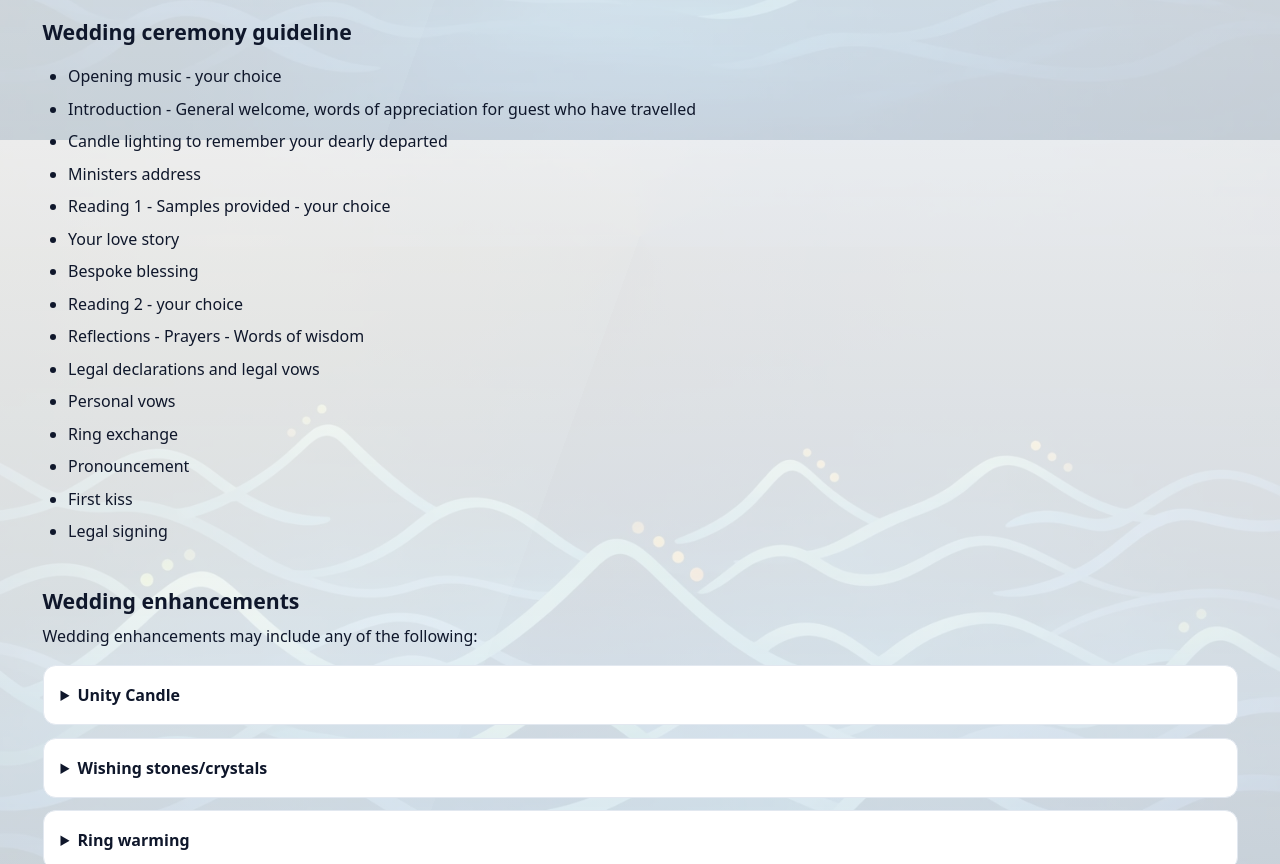
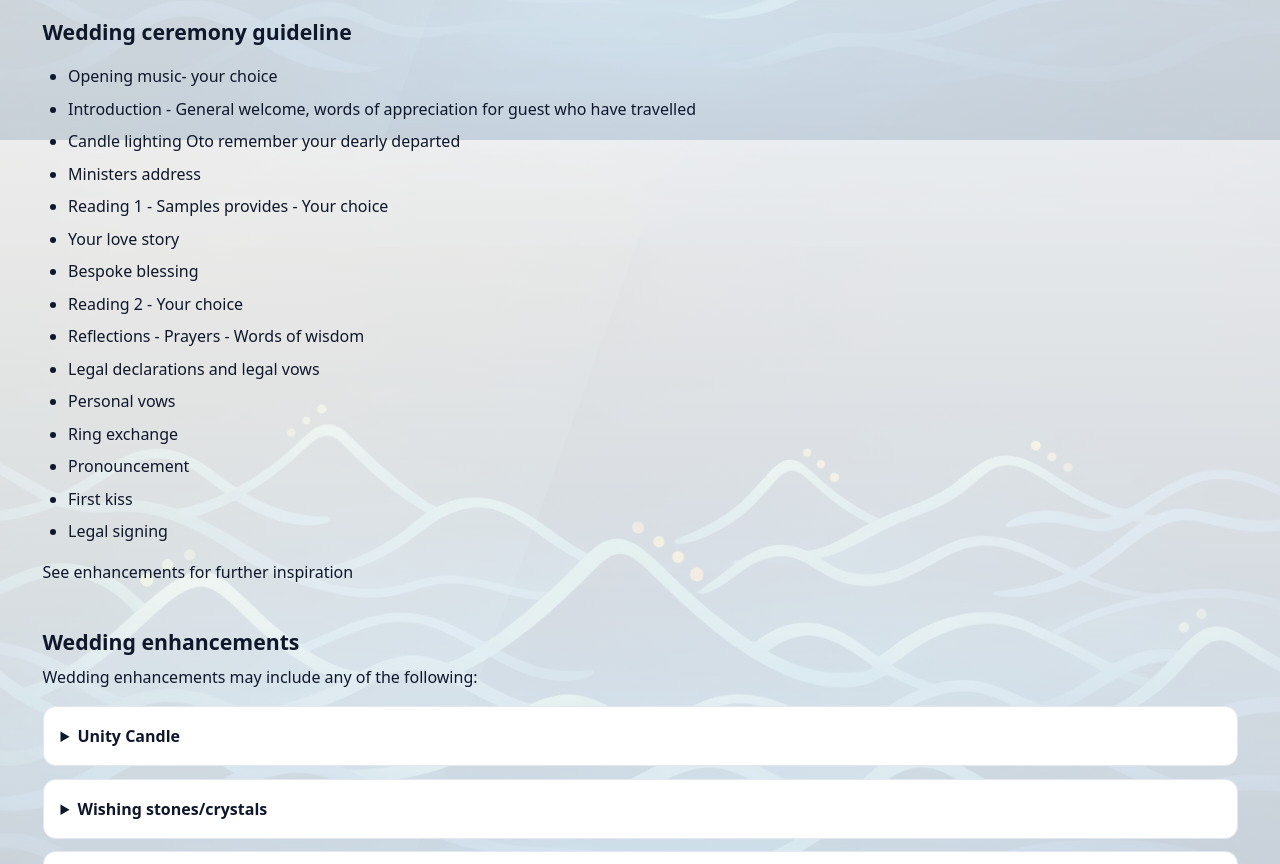
Before and after one commit to Carmelsweb/website, a React (Vite) app: page /weddings in a window 1280 px wide. Shown: the part 1460-2324 px from the top of the page. Built offline with nearby package versions, Linux system fonts and the light colour scheme.

Commit message:
Refine requested ceremony updates and refresh sitemap lastmod

```diff
--- a/src/pages/CelebrationOfLife.tsx
+++ b/src/pages/CelebrationOfLife.tsx
@@ -2,7 +2,7 @@ import { Link } from "react-router-dom";
 import { Section } from "../site/Section";
 import { usePageMeta } from "../site/usePageMeta";
 import { useTheme } from "../site/useTheme";
-import symbolismOfGiftsImg from "../assets/optimized/GetAttachmentThumbnails.webp";
+import symbolismOfGiftsImg from "../assets/optimized/Bread and salt.webp";
 import candleImg from "../assets/optimized/Lighting candle.webp";
 import treeImg from "../assets/optimized/Planting tree.webp";
 import flowersImg from "../assets/optimized/Ceremony of the rose.webp";
--- a/src/pages/Weddings.tsx
+++ b/src/pages/Weddings.tsx
@@ -301,14 +301,14 @@ export function WeddingsPage() {
 
         <h2 className="text-xl font-semibold mt-10">Wedding ceremony guideline</h2>
         <ul className="list-disc pl-6 space-y-2 mt-4">
-          <li>Opening music - your choice</li>
+          <li>Opening music- your choice</li>
           <li>Introduction - General welcome, words of appreciation for guest who have travelled</li>
-          <li>Candle lighting to remember your dearly departed</li>
+          <li>Candle lighting Oto remember your dearly departed</li>
           <li>Ministers address</li>
-          <li>Reading 1 - Samples provided - your choice</li>
+          <li>Reading 1 - Samples provides - Your choice</li>
           <li>Your love story</li>
           <li>Bespoke blessing</li>
-          <li>Reading 2 - your choice</li>
+          <li>Reading 2 - Your choice</li>
           <li>Reflections - Prayers - Words of wisdom</li>
           <li>Legal declarations and legal vows</li>
           <li>Personal vows</li>
@@ -317,6 +317,7 @@ export function WeddingsPage() {
           <li>First kiss</li>
           <li>Legal signing</li>
         </ul>
+        <p className="mt-4">See enhancements for further inspiration</p>
 
         <h2 className="text-xl font-semibold mt-10">Wedding enhancements</h2>
         <p className="mt-2">Wedding enhancements may include any of the following:</p>
```
Also changed, not shown: 1 other file (tests, documents, lock files or other folders).
